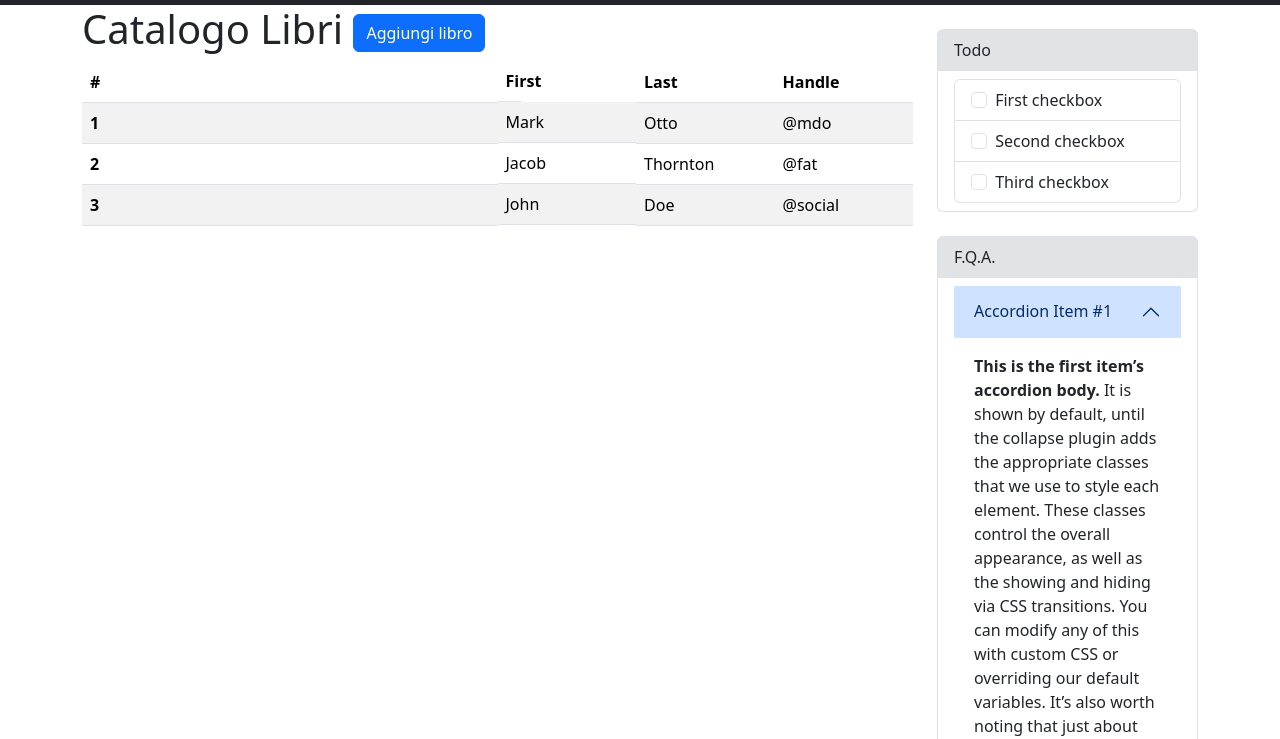
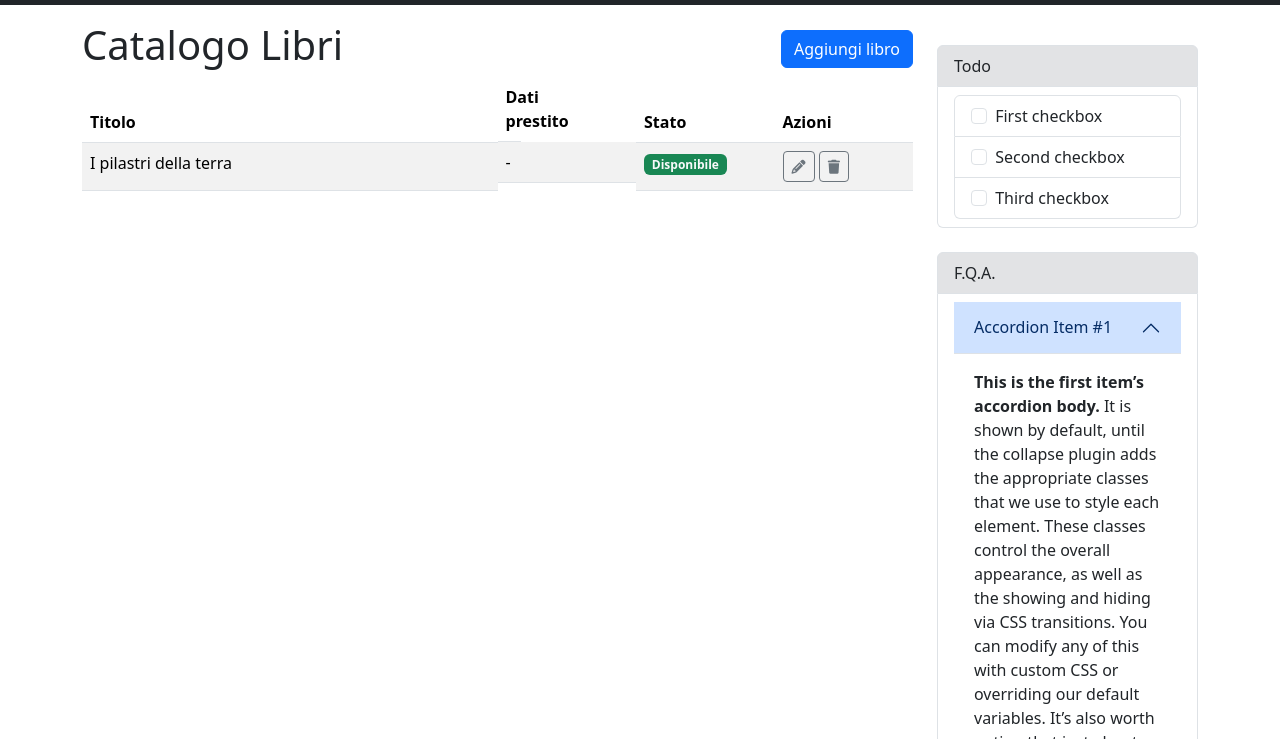
Before and after one commit to andreapaccagnella94/html-css-bootstrap-dashboard, a plain HTML site: page index.html in a window 1280 px wide. Shown: the part 61-800 px from the top of the page. Drawn offline with nearby package versions, Linux system fonts and the light colour scheme.

Commit message:
some header and table adjustments

```diff
--- a/index.html
+++ b/index.html
@@ -10,6 +10,11 @@
     <!-- Bootstrap CSS v5.2.1 -->
     <link href="https://cdn.jsdelivr.net/npm/bootstrap@5.3.2/dist/css/bootstrap.min.css" rel="stylesheet"
         integrity="sha384-T3c6CoIi6uLrA9TneNEoa7RxnatzjcDSCmG1MXxSR1GAsXEV/Dwwykc2MPK8M2HN" crossorigin="anonymous" />
+
+    <!-- font-awesome -->
+    <link rel="stylesheet" href="https://cdnjs.cloudflare.com/ajax/libs/font-awesome/6.7.2/css/all.min.css"
+        integrity="sha512-Evv84Mr4kqVGRNSgIGL/F/aIDqQb7xQ2vcrdIwxfjThSH8CSR7PBEakCr51Ck+w+/U6swU2Im1vVX0SVk9ABhg=="
+        crossorigin="anonymous" referrerpolicy="no-referrer" />
 </head>
 
 <body>
@@ -52,44 +57,46 @@
 
     <main>
         <div class="container">
-            <div class="row">
+            <div class="row mt-3">
                 <div class="col-lg-9 col-md-12">
-                    <h1>Catalogo Libri
-                        <button type="button" class="btn btn-primary me-2">
-                            Aggiungi libro
-                        </button>
-                    </h1>
-
+                    <!-- main header -->
+                    <div class="row d-flex align-items-center">
+                        <div class="col">
+                            <h1>Catalogo Libri
+                            </h1>
+                        </div>
+                        <div class="col d-flex justify-content-end">
+                            <button type="button" class="btn btn-primary ">
+                                Aggiungi libro
+                            </button>
+                        </div>
+                    </div>
 
                     <!-- table -->
                     <table class="table table-striped table-hover">
                         <thead>
                             <tr>
-                                <th scope="col" class="col-6">#</th>
-                                <th scope="col" class="col-2 d-none d-sm-block">First</th>
-                                <th scope="col" class="col-2">Last</th>
-                                <th scope="col" class="col-2">Handle</th>
+                                <th scope="col" class="col-6">Titolo</th>
+                                <th scope="col" class="col-2 d-none d-sm-block">Dati prestito</th>
+                                <th scope="col" class="col-2">Stato</th>
+                                <th scope="col" class="col-2">Azioni</th>
                             </tr>
                         </thead>
                         <tbody>
                             <tr>
-                                <th scope="row">1</th>
-                                <td class="d-none d-sm-block">Mark</td>
-                                <td>Otto</td>
-                                <td>@mdo</td>
+                                <td scope="row">I pilastri della terra</th>
+                                <td class="d-none d-sm-block">-</td>
+                                <td><span class="badge text-light bg-success">Disponibile</span></td>
+                                <td>
+                                    <button type="button" class="btn btn-outline-secondary btn-sm">
+                                        <i class="fa-solid fa-pencil"></i>
+                                    </button>
+                                    <button type="button" class="btn btn-outline-secondary btn-sm">
+                                        <i class="fa-solid fa-trash"></i>
+                                    </button>
+                                </td>
                             </tr>
-                            <tr>
-                                <th scope="row">2</th>
-                                <td class="d-none d-sm-block">Jacob</td>
-                                <td>Thornton</td>
-                                <td>@fat</td>
-                            </tr>
-                            <tr>
-                                <th scope="row">3</th>
-                                <td class="d-none d-sm-block">John</td>
-                                <td>Doe</td>
-                                <td>@social</td>
-                            </tr>
+
                         </tbody>
                     </table>
                 </div>
```
